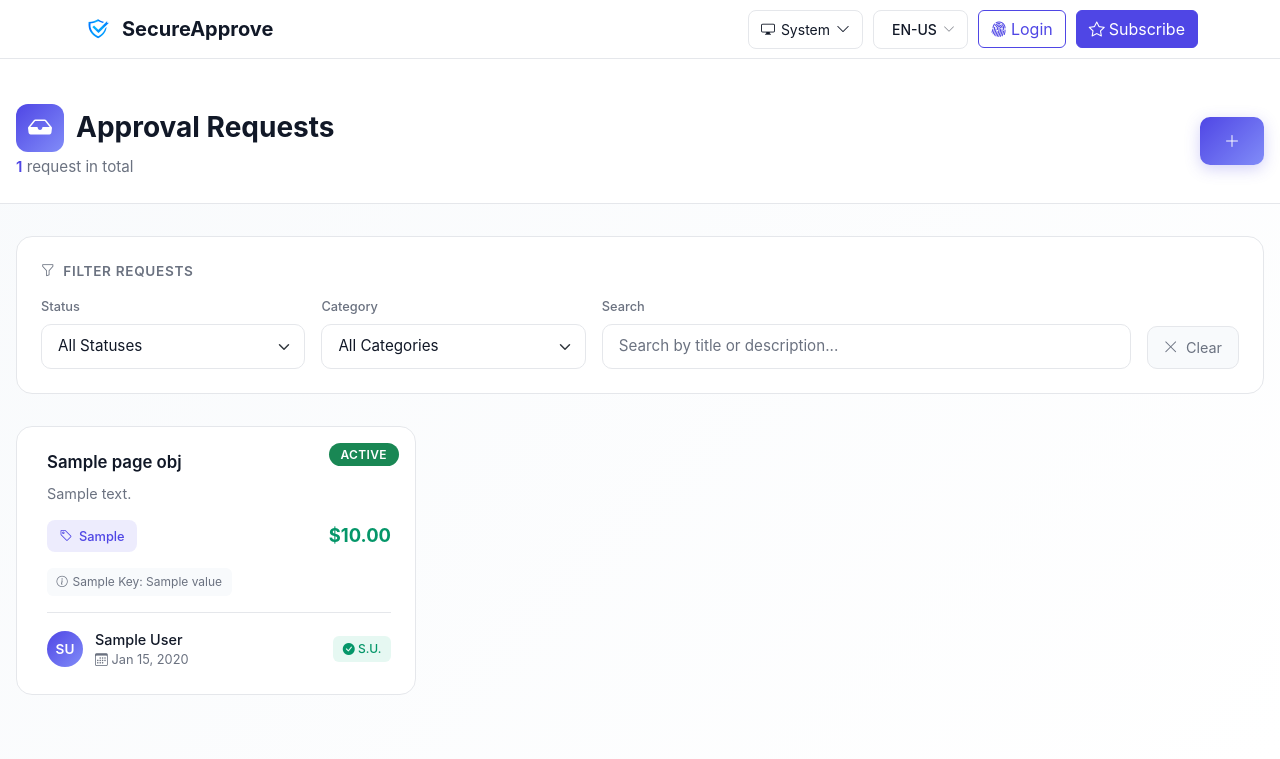
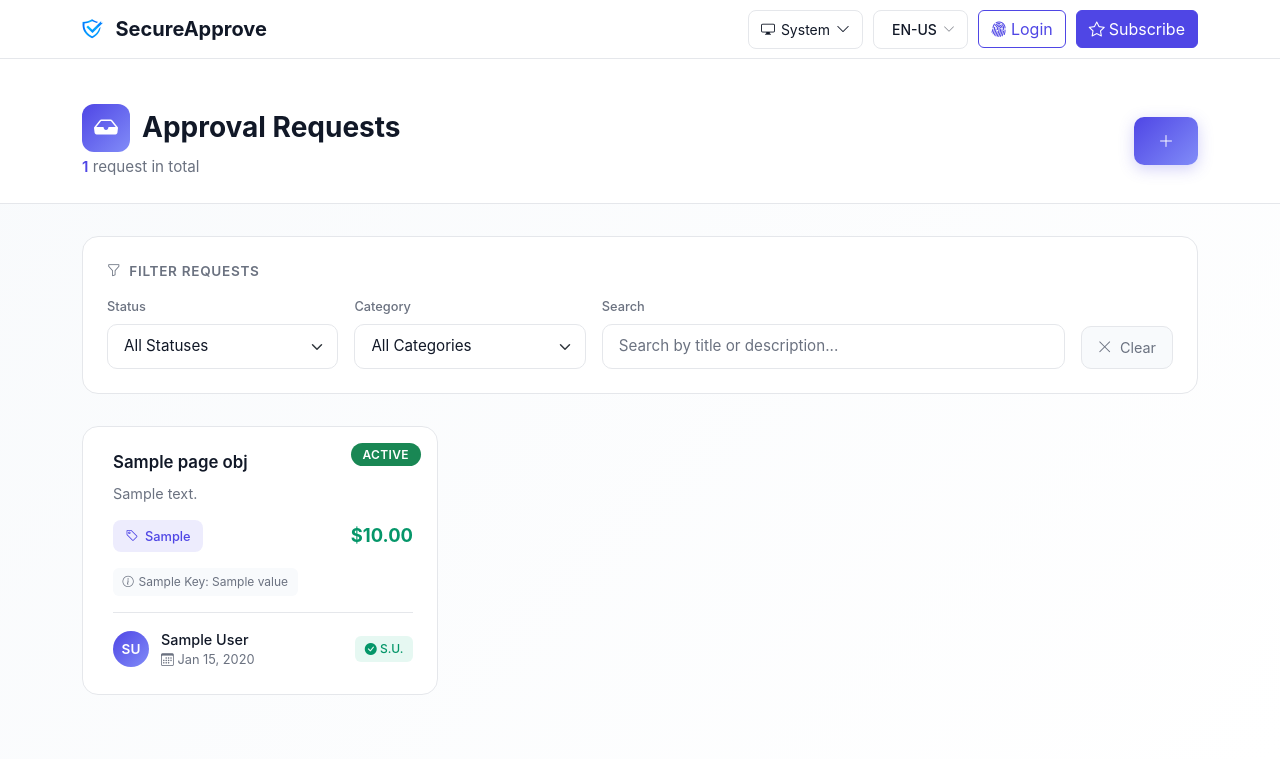
Before and after one commit to eudyespinoza/secapp, a Django app: template secureapprove_django/templates/requests/list.html in a window 1280 px wide. Shown: the top 759 px of the page. Run offline with Django 4.2, Linux system fonts and the light colour scheme; the template is opened without the code that fills it: most values are stand-ins (such as "Sample title", 1, 10 or a date in 2020); some libraries are stand-ins or nearby versions.

Commit message:
fix: align page content and link audit logs

```diff
--- a/secureapprove_django/templates/base.html
+++ b/secureapprove_django/templates/base.html
@@ -238,6 +238,11 @@
             color: var(--text-color) !important;
         }
 
+        .navbar-brand .app-brand-logo {
+            /* Compensate for the transparent inset in the source PNG. */
+            margin-left: -6.5px;
+        }
+
         .nav-link {
             color: var(--text-color) !important;
         }
@@ -1044,7 +1049,7 @@
                             <nav class="navbar navbar-expand-lg fixed-top">
                                 <div class="container">
                                     <a class="navbar-brand d-flex align-items-center" href="{% url 'landing:index' %}">
-                                        <img src="{% static 'img/logo.png' %}" alt="SecureApprove" height="32" class="me-2">
+                                        <img src="{% static 'img/logo.png' %}" alt="SecureApprove" height="32" class="app-brand-logo me-2">
                                         <span class="fw-bold">SecureApprove</span>
                                     </a>
 
--- a/secureapprove_django/templates/landing/demo.html
+++ b/secureapprove_django/templates/landing/demo.html
@@ -275,7 +275,7 @@
 <nav class="navbar navbar-expand-lg fixed-top">
     <div class="container">
         <a class="navbar-brand d-flex align-items-center" href="{% url 'landing:index' %}">
-            <img src="{% static 'img/logo.png' %}" alt="SecureApprove" height="32" class="me-2">
+            <img src="{% static 'img/logo.png' %}" alt="SecureApprove" height="32" class="app-brand-logo me-2">
             <span class="fw-bold">SecureApprove</span>
             <span class="badge bg-info ms-2">DEMO</span>
         </a>
--- a/secureapprove_django/templates/requests/list.html
+++ b/secureapprove_django/templates/requests/list.html
@@ -20,9 +20,7 @@
 }
 
 .page-header-content {
-    max-width: 1400px;
-    margin: 0 auto;
-    padding: 0 1rem;
+    width: 100%;
 }
 
 .page-title {
@@ -478,9 +476,7 @@
 
 /* ===== Content Container ===== */
 .main-content {
-    max-width: 1400px;
-    margin: 0 auto;
-    padding: 0 1rem 2rem;
+    padding-bottom: 2rem;
 }
 </style>
 {% endblock %}
@@ -489,7 +485,7 @@
 <div class="requests-page">
     <!-- Page Header -->
     <div class="page-header">
-        <div class="page-header-content">
+        <div class="page-header-content container">
             <div class="d-flex justify-content-between align-items-center flex-wrap gap-3">
                 <div>
                     <h1 class="page-title">
@@ -514,7 +510,7 @@
         </div>
     </div>
 
-    <div class="main-content">
+    <div class="main-content container">
         <!-- Filters -->
         <div class="filter-card">
             <div class="filter-title">
```
Also changed, not shown: secureapprove_django/templates/dashboard/index.html (+4 -8 lines), secureapprove_django/templates/requests/create.html (+2 -6 lines), secureapprove_django/templates/tenants/audit.html (+55 -2 lines).
